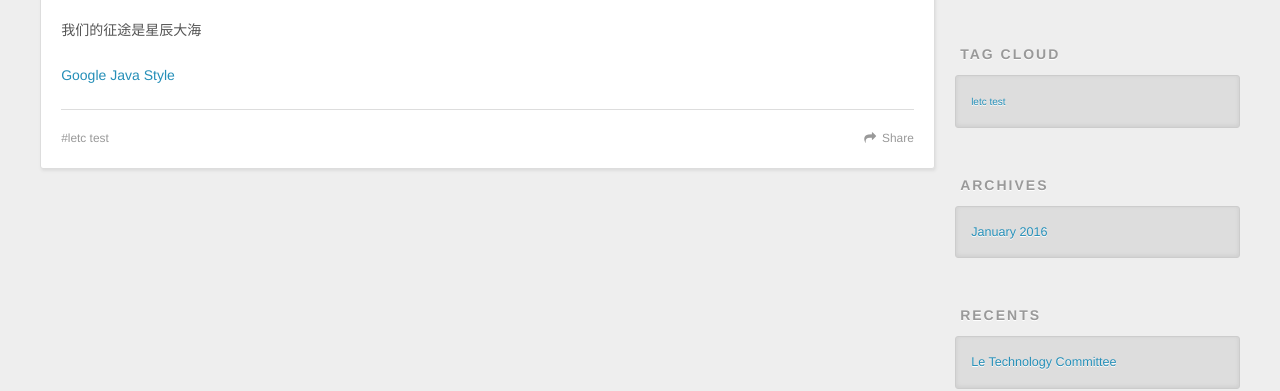
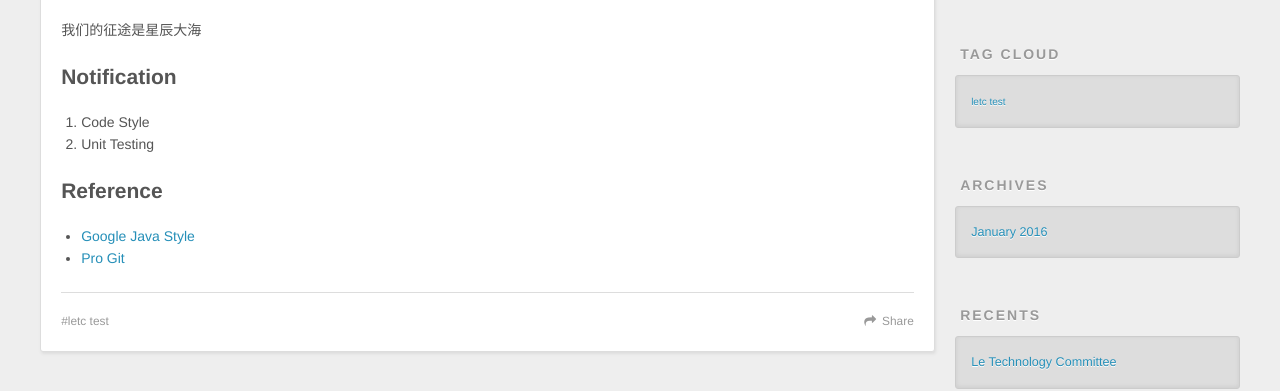
Before and after one commit to hankunpeng/letc.github.io, a plain HTML site: page 2016/01/20/Le-Technology-Committee/index.html in a window 1280 px wide. Shown: the part 434-825 px from the top of the page. Drawn offline with nearby package versions, Linux system fonts and the light colour scheme.

Commit message:
Site updated: 2016-01-20 14:32:28

```diff
--- a/2016/01/20/Le-Technology-Committee/index.html
+++ b/2016/01/20/Le-Technology-Committee/index.html
@@ -11,7 +11,7 @@
 <meta property="og:url" content="http://yoursite.com/2016/01/20/Le-Technology-Committee/index.html">
 <meta property="og:site_name" content="乐视技术委员会">
 <meta property="og:description" content="我们的征途是星辰大海">
-<meta property="og:updated_time" content="2016-01-20T06:24:59.000Z">
+<meta property="og:updated_time" content="2016-01-20T06:32:16.000Z">
 <meta name="twitter:card" content="summary">
 <meta name="twitter:title" content="Le Technology Committee">
 <meta name="twitter:description" content="我们的征途是星辰大海">
@@ -88,7 +88,14 @@
     <div class="article-entry" itemprop="articleBody">
 
         <p>我们的征途是星辰大海</p>
-<p><a href="https://google.github.io/styleguide/javaguide.html" target="_blank" rel="external">Google Java Style</a></p>
+<h2 id="Notification"><a href="#Notification" class="headerlink" title="Notification"></a>Notification</h2><ol>
+<li>Code Style</li>
+<li>Unit Testing</li>
+</ol>
+<h2 id="Reference"><a href="#Reference" class="headerlink" title="Reference"></a>Reference</h2><ul>
+<li><a href="https://google.github.io/styleguide/javaguide.html" target="_blank" rel="external">Google Java Style</a></li>
+<li><a href="http://git-scm.com/book/zh/v2/" target="_blank" rel="external">Pro Git</a></li>
+</ul>
 
 
     </div>
```
Also changed, not shown: index.html (+8 -1 lines).
